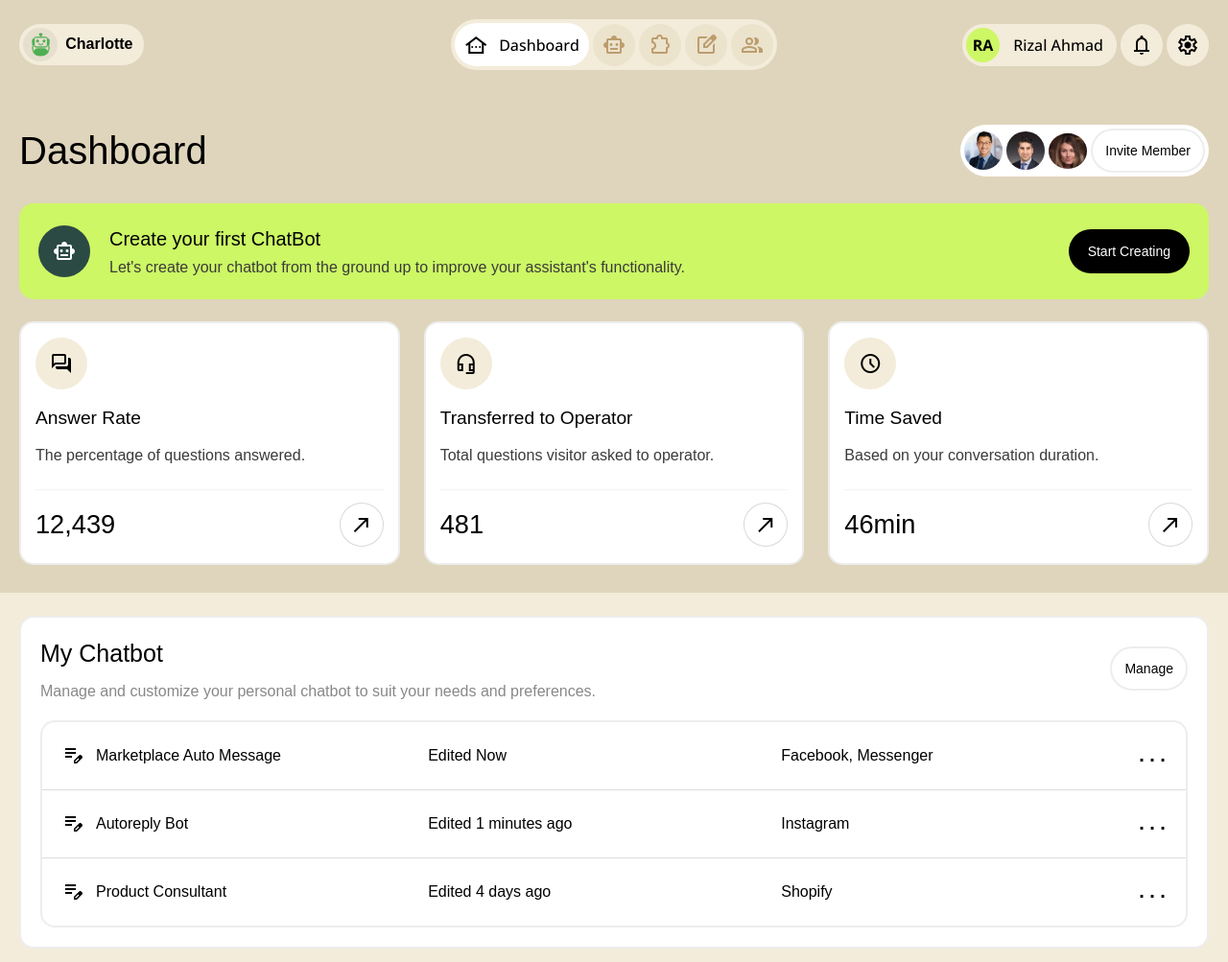
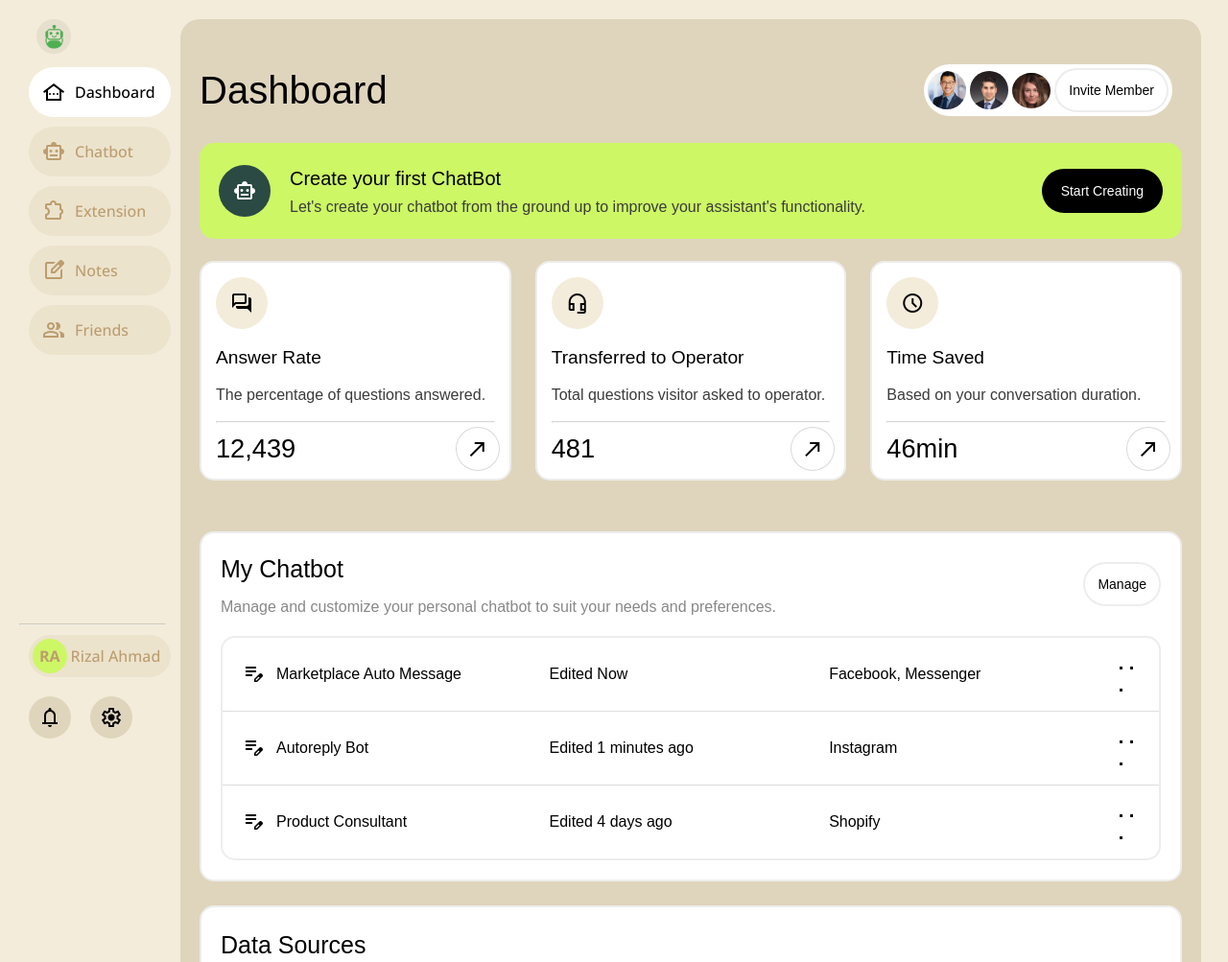
Before and after one commit to maliajacob/project4.Dashboard, a plain HTML site: page index.html in a window 1280 px wide. Shown: the top 1003 px of the page at 96% size. Drawn offline with nearby package versions, Linux system fonts and the light colour scheme.

Commit message:
complete design w sidebar

```diff
--- a/index.html
+++ b/index.html
@@ -11,34 +11,35 @@
     <title>Dashboard</title>
 </head>
 <body>
-    <header class="flex navbar">
-        <div class="logoCentering flex">
-            <div class="flex background2Frame">
-                <img src="images/robot.png" alt="logo">
-                <span class="logoFont">Charlotte</span>
-            </div>
+    <header class="sidenav">
+        <div class="logoCentering">
+            <img src="images/robot.png" alt="logo">
         </div>
-        <div class="flex background2Frame gap">
-            <div class="flex open-sans" id="whiteFrame"><span class="material-symbols-outlined iconMargin">
+        <div class="open-sans gap">
+            <div class="background2Frame" id="whiteFrame"><span class="material-symbols-outlined iconMargin button">
                 other_houses</span>Dashboard</div>
-            <div><span class="material-symbols-outlined button">
-                smart_toy</span></div>
-            <div><span class="material-symbols-outlined button">
-                extension</span></div>
-            <div><span class="material-symbols-outlined button">
-                edit_square</span></div>
-            <div><span class="material-symbols-outlined button">
-                group</span></div>
+            <div class="background2Frame"><span class="material-symbols-outlined iconMargin button">
+                smart_toy</span>Chatbot</div>
+            <div class="background2Frame"><span class="material-symbols-outlined iconMargin button">
+                extension</span>Extension</div>
+            <div class="background2Frame"><span class="material-symbols-outlined iconMargin button">
+                edit_square</span>Notes</div>
+            <div class="background2Frame"><span class="material-symbols-outlined iconMargin button">
+                group</span>Friends</div>
         </div>
-        <div class="flex gap">
-            <div class="flex background2Frame gap">
+        <div class="bottom gap open-sans">
+            <hr>
+            <div class=" background2Frame gap">
                 <div class="initials open-sans-bold">RA</div>
                 <span class="open-sans">Rizal Ahmad</span>
             </div>
-            <div><span class="material-symbols-outlined blackButton">
-                notifications</span></div>
-            <div><span class="material-symbols-outlined blackButton">
-                settings</span></div>
+            <div class="flex">
+                <div class=""><span class="material-symbols-outlined blackButton">
+                    notifications</span></div>
+                <div class=""><span class="material-symbols-outlined blackButton">
+                    settings</span></div>
+            </div>
+
         </div>
     </header>
 
--- a/sass/_abstract.scss
+++ b/sass/_abstract.scss
@@ -7,3 +7,7 @@ $navbarButtonBrown: #bc9d6e;
 $navbarButtonBeige: #ece3cd;
 
 $arial: Arial, Helvetica, sans-serif;
+
+@media screen {
+
+}
--- a/sass/_components.scss
+++ b/sass/_components.scss
@@ -4,11 +4,19 @@
     display: flex;
 }
 .background2Frame {
-    background-color: #f3ecda;
-    display: flex;
+    background-color: #ece3cd;
     padding: 4px;
     border-radius: 50px;
     width: fit-content;
+    display: flex;
+    align-items: center;
+    margin: 10px;
+    color: #bc9d6e;
+    min-width: 140px;
+}
+
+.background2Frame:hover {
+    opacity: 50%;
 }
 img {
     max-height: 25px;
@@ -19,10 +27,10 @@ img {
 .gap {
     gap: 4px;
 }
-#whiteFrame {
+#whiteFrame, #whiteFrame > span {
     background-color: white;
-    border-radius: 50px;
-    min-height: 45px;
+    color: black;
+
 }
 .whiteButton {
     padding: 13px;
@@ -48,3 +56,7 @@ img {
     font-weight: 300;
     color: #888888;
   }
+  hr {
+    opacity: 40%;
+    margin: 0px 15px 0px 0px;
+  }
--- a/sass/_layout.scss
+++ b/sass/_layout.scss
@@ -1,18 +1,18 @@
 // header, footer, sidebar, navbar, container, grid?no...flex
 body {
-    margin: 0px;
-    background-image: linear-gradient(to bottom, $background1 0%, $background1 50%, $background2 50%, $background2 100%);
-    height: 1237px;
+  background-color: #f3ecda;
 }
-.navbar {
-    position: sticky;
-    justify-content: space-between;
-    background-color: $background1;
-    padding: 20px 20px 30px 20px;
-    top: 0px;
-    z-index: 30;
+.sidenav {
+  height: 100%;
+  width: 160px;
+  position: fixed;
+  z-index: 1;
+  top: 0;
+  left: 0;
+  overflow-x: hidden;
+  padding: 20px;
     .logoCentering {
-    margin: 0px 127px 0px 0px;
+      padding: 0px 18px;
   }
   .logoFont {
     font-weight: 900;
@@ -35,27 +35,34 @@ body {
     font-optical-sizing: auto;
     font-weight: 500;
     font-style: normal;
-    padding: 0px 10px;
   }
   .button {
-    background-color: $navbarButtonBeige;
     border-radius: 100%;
     padding: 10px;
     color: $navbarButtonBrown;
   }
   .blackButton {
-    background-color: $background2;
+    background-color: $background1;
     border-radius: 100%;
     padding: 10px;
+    margin: 10px;
     color: black;
   }
   .button:hover,
   .blackButton:hover {
     opacity: 50%;
   }
+  .bottom {
+    bottom: 60px;
+    position: absolute;
+}
 }
 .mainContentContainer {
-  padding: 0px 20px;
+  margin: 20px;
+  margin-left: 180px;
+  background-color: #dfd5bc ;
+  border-radius: 20px;
+  padding: 20px;
   .headingContainer {
     justify-content: space-between;
     padding: 5px 0px;
@@ -131,14 +138,13 @@ body {
   .dataCardData {
     padding-top: 15px;
     padding-left: 15px;
-    padding-right: 15px;
   }
   .topCardSection {
     height: 150px;
   }
   .dataCard {
     background-color: white;
-    height: 250px;
+    height: 225px;
     width: 33%;
     border-radius: 15px;
     margin: 0 auto;
@@ -166,9 +172,7 @@ body {
     padding: 10px;
     border-radius: 100%;
     border: 1px solid rgb(217, 217, 217);
-  }
-  hr {
-    opacity: 10%;
+    margin: 0px 10px;
   }
 }
 .myChatbot {
```
Also changed, not shown: main.css, 1 other file.
